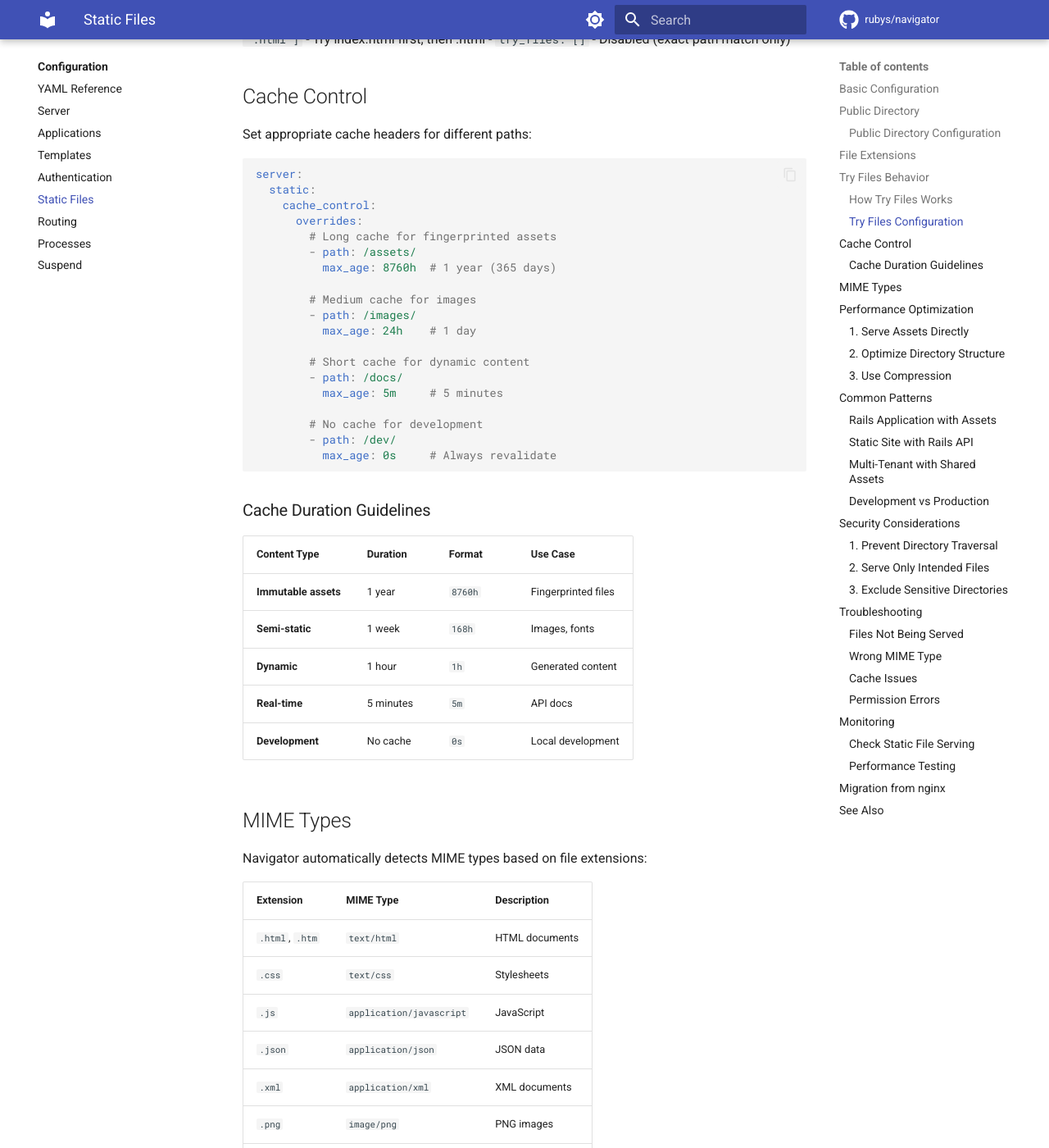
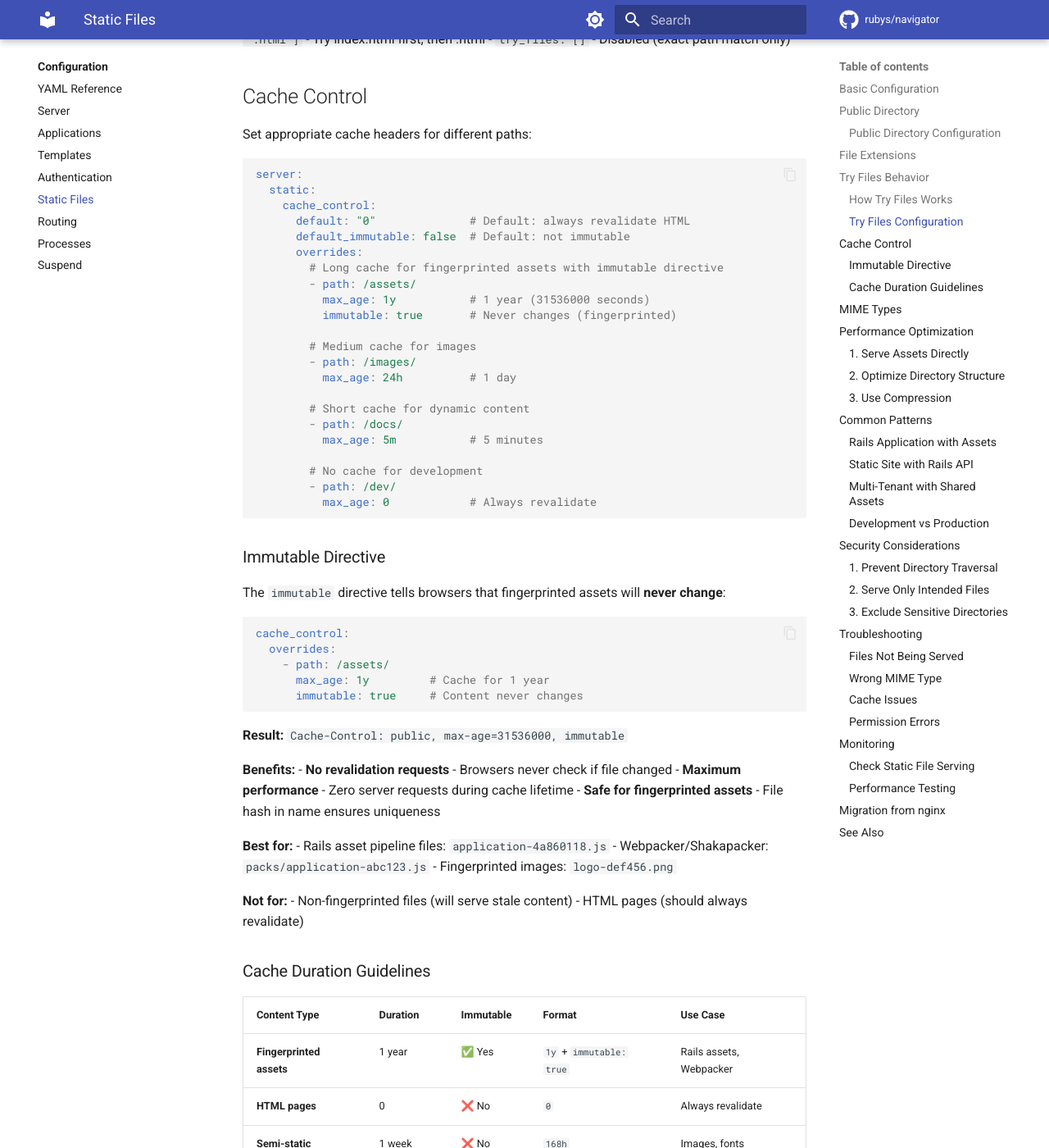
Before and after one commit to rubys/navigator, an MkDocs documentation site: the page built from docs/configuration/static-files.md, in a window 1280 px wide and 1400 px high, scrolled down 2425 px. Shown: the whole window at 82% size. Built offline with MkDocs 1.6.1 and Material for MkDocs 9.7.7, drawn with Linux system fonts in a browser that asks for light colours; comment, search, counter and statistics services are not loaded; some of the changed text lies outside the part shown.

````diff
--- a/docs/configuration/static-files.md
+++ b/docs/configuration/static-files.md
@@ -108,33 +108,71 @@ Set appropriate cache headers for different paths:
 server:
   static:
     cache_control:
+      default: "0"              # Default: always revalidate HTML
+      default_immutable: false  # Default: not immutable
       overrides:
-        # Long cache for fingerprinted assets
+        # Long cache for fingerprinted assets with immutable directive
         - path: /assets/
-          max_age: 8760h  # 1 year (365 days)
+          max_age: 1y           # 1 year (31536000 seconds)
+          immutable: true       # Never changes (fingerprinted)
 
         # Medium cache for images
         - path: /images/
-          max_age: 24h    # 1 day
+          max_age: 24h          # 1 day
 
         # Short cache for dynamic content
         - path: /docs/
-          max_age: 5m     # 5 minutes
+          max_age: 5m           # 5 minutes
 
         # No cache for development
         - path: /dev/
-          max_age: 0s     # Always revalidate
+          max_age: 0            # Always revalidate
 ```
+
+### Immutable Directive
+
+The `immutable` directive tells browsers that fingerprinted assets will **never change**:
+
+```yaml
+cache_control:
+  overrides:
+    - path: /assets/
+      max_age: 1y         # Cache for 1 year
+      immutable: true     # Content never changes
+```
+
+**Result:** `Cache-Control: public, max-age=31536000, immutable`
+
+**Benefits:**
+- **No revalidation requests** - Browsers never check if file changed
+- **Maximum performance** - Zero server requests during cache lifetime
+- **Safe for fingerprinted assets** - File hash in name ensures uniqueness
+
+**Best for:**
+- Rails asset pipeline files: `application-4a860118.js`
+- Webpacker/Shakapacker: `packs/application-abc123.js`
+- Fingerprinted images: `logo-def456.png`
+
+**Not for:**
+- Non-fingerprinted files (will serve stale content)
+- HTML pages (should always revalidate)
 
 ### Cache Duration Guidelines
 
-| Content Type | Duration | Format | Use Case |
-|--------------|----------|--------|----------|
-| **Immutable assets** | 1 year | `8760h` | Fingerprinted files |
-| **Semi-static** | 1 week | `168h` | Images, fonts |
-| **Dynamic** | 1 hour | `1h` | Generated content |
-| **Real-time** | 5 minutes | `5m` | API docs |
-| **Development** | No cache | `0s` | Local development |
+| Content Type | Duration | Immutable | Format | Use Case |
+|--------------|----------|-----------|--------|----------|
+| **Fingerprinted assets** | 1 year | ✅ Yes | `1y` + `immutable: true` | Rails assets, Webpacker |
+| **HTML pages** | 0 | ❌ No | `0` | Always revalidate |
+| **Semi-static** | 1 week | ❌ No | `168h` | Images, fonts |
+| **Dynamic** | 1 hour | ❌ No | `1h` | Generated content |
+| **Real-time** | 5 minutes | ❌ No | `5m` | API docs |
+
+**Duration formats:**
+- Years: `1y` = 31536000 seconds
+- Hours: `8760h` = 1 year, `24h` = 1 day
+- Minutes: `5m` = 5 minutes
+- Seconds: `30s` = 30 seconds
+- Raw: `0` = always revalidate
 
 ## MIME Types
 
@@ -218,11 +256,14 @@ server:
     allowed_extensions: [css, js, png, jpg, gif, ico, woff, woff2]
     try_files: ["index.html", ".html"]
     cache_control:
+      default: "0"  # HTML: always revalidate
       overrides:
         - path: /assets/
-          max_age: 8760h  # 1 year
+          max_age: 1y         # 1 year
+          immutable: true     # Fingerprinted, never changes
         - path: /packs/
-          max_age: 8760h  # 1 year
+          max_age: 1y         # 1 year
+          immutable: true     # Fingerprinted, never changes
 
 applications:
   global_env:
@@ -237,11 +278,11 @@ server:
     public_dir: "./public/dist"
     try_files: ["index.html", "/index.html"]
     cache_control:
+      default: "0"  # HTML: always revalidate
       overrides:
-        - path: /
-          max_age: 1h
         - path: /assets/
-          max_age: 8760h  # 1 year
+          max_age: 1y         # 1 year
+          immutable: true     # Fingerprinted, never changes
 
 applications:
   tenants:
@@ -293,11 +334,14 @@ server:
         public_dir: "./public"
         allowed_extensions: [css, js, map, png, jpg, gif, ico, svg, woff, woff2, ttf, eot]
         cache_control:
+          default: "0"  # HTML: always revalidate
           overrides:
             - path: /assets/
-              max_age: 8760h  # 1 year
+              max_age: 1y         # 1 year
+              immutable: true     # Fingerprinted, never changes
             - path: /packs/
-              max_age: 8760h  # 1 year
+              max_age: 1y         # 1 year
+              immutable: true     # Fingerprinted, never changes
     ```
 
 ## Security Considerations
@@ -460,7 +504,8 @@ server:
     cache_control:
       overrides:
         - path: /assets/
-          max_age: 8760h  # 1 year
+          max_age: 1y          # 1 year
+          immutable: true      # Equivalent to nginx "immutable"
 ```
 
 ## See Also
````
Also changed, not shown: CLAUDE.md (+12 -7 lines), docs/configuration/yaml-reference.md (+18 -11 lines), 3 other files.
